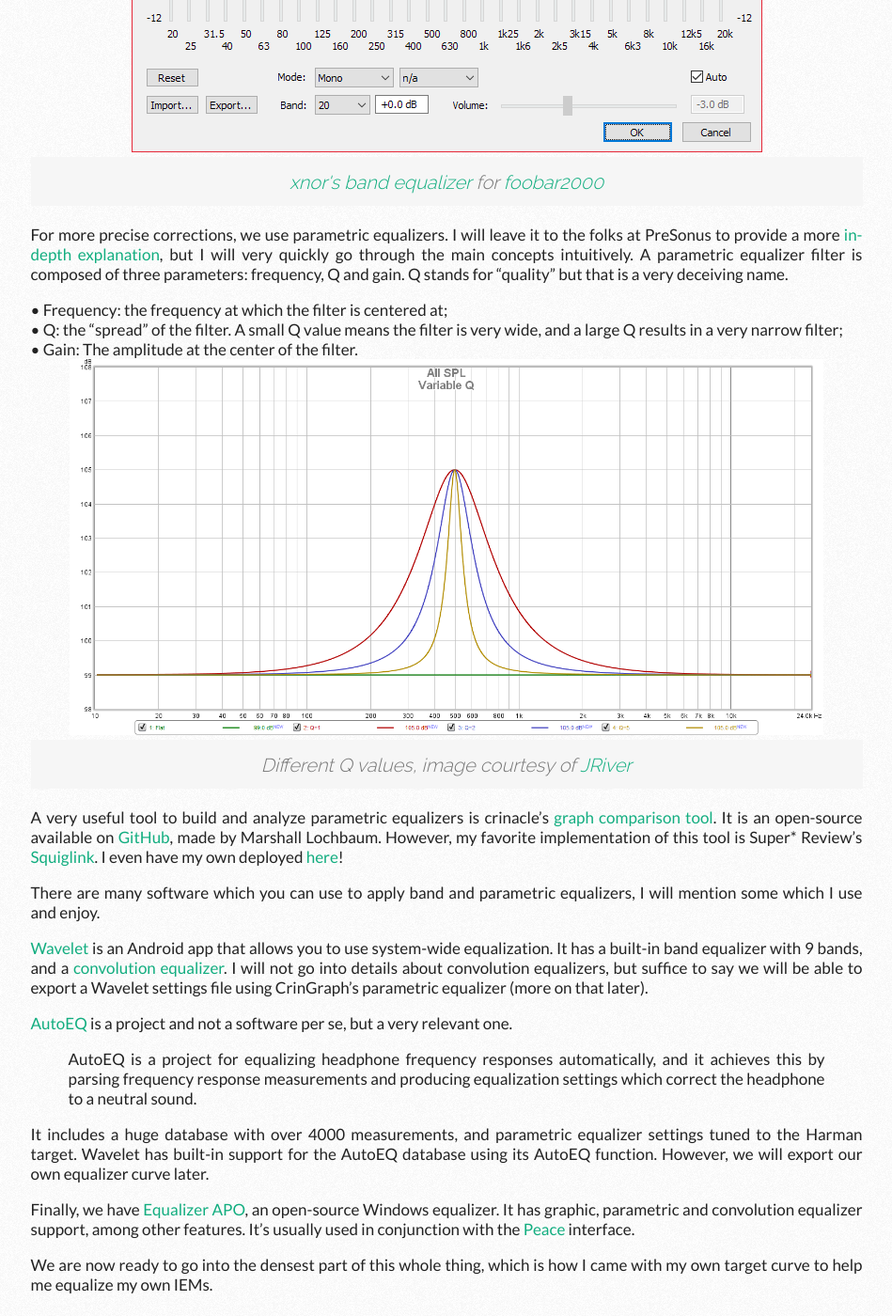
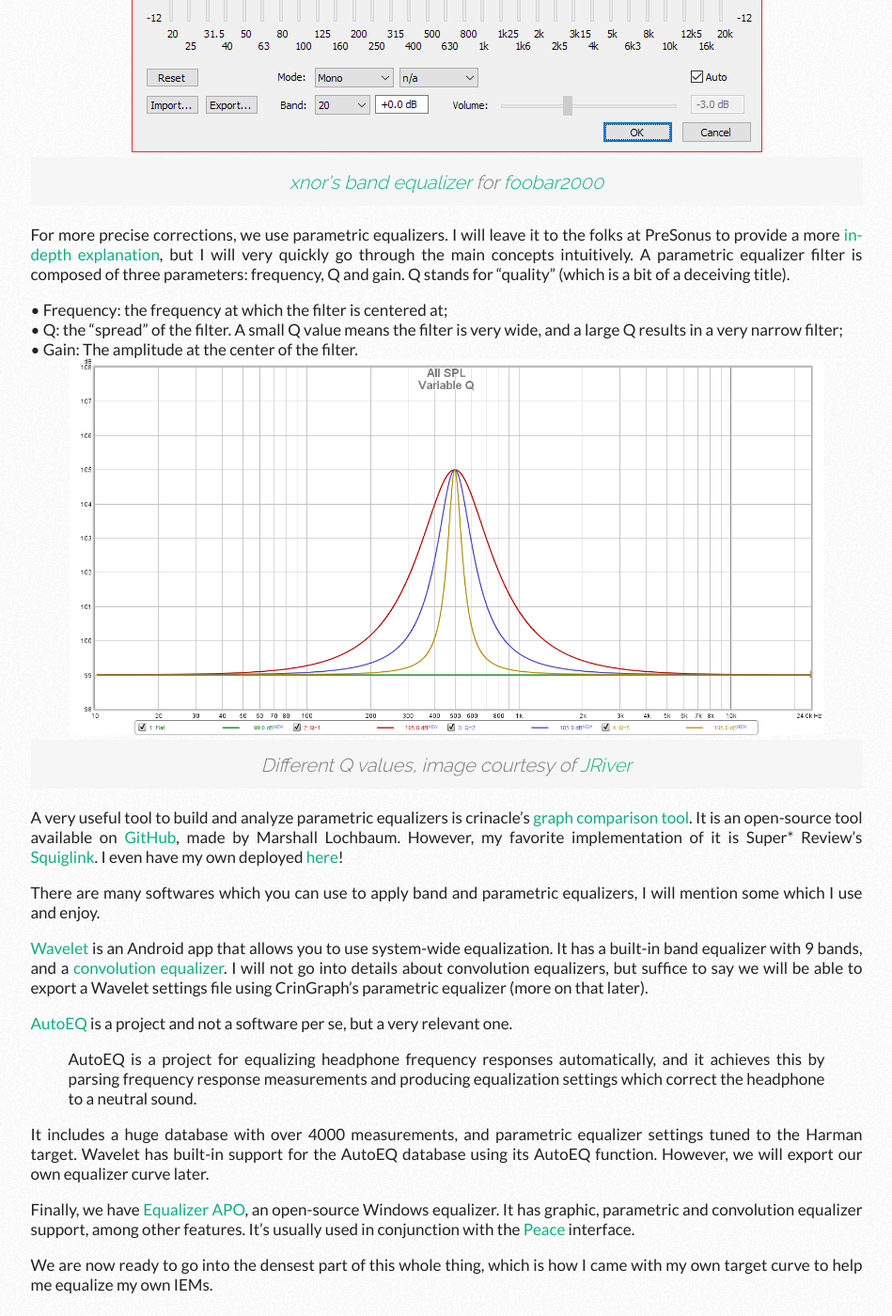
Before and after one commit to vittau/blog, a Jekyll site: the page built from _posts/2022-10-08-iem-equalization-extravaganza.markdown, in a window 1280 px wide and 1400 px high, scrolled down 4618 px. Shown: the whole window at 94% size, without its empty margins (165-1114 px from the left). Built offline with Jekyll 4.4.1, drawn with Linux system fonts in a browser that asks for light colours; nearby versions of some CDN libraries; comment, search, counter and statistics services are not loaded; a style sheet for code colours, icons or effects is not loaded; some of the changed text lies outside the part shown.

Commit message:
fixes some typos in iem eq blog post

```diff
--- a/_posts/2022-10-08-iem-equalization-extravaganza.markdown
+++ b/_posts/2022-10-08-iem-equalization-extravaganza.markdown
@@ -8,6 +8,8 @@
 location: Rio de Janeiro, Brazil
 tags: audiophile, audio, music, iem, headphone, equalizer
 ---
+
+<!-- @format -->
 
 Audiophiles see <a href="https://en.wikipedia.org/wiki/In-ear_monitor" target="_blank">In-ear monitors (IEMs)</a> as an inexpensive way into audiophilia. Sure, with the recent rise of the "<a href="https://www.makeuseof.com/what-is-chi-fi/" target="_blank">chi-fi</a>" it has never been so cheap to have access to good sound quality. Still, a certain sound signature might not be to the tastes of everyone, not to mention different ears will literally hear things differently. In such cases, one has the possibility of applying equalization to change the signature of audio hardware.
 
@@ -30,13 +32,13 @@
 
 The famous IEM reviewer crinacle has his own <a href="https://crinacle.com/2020/04/08/graphs-101-how-to-read-headphone-measurements/" target="_blank">definitions</a>, which are as follows:
 
-  - • 20Hz to 80Hz: Sub-bass;
-  - • 80Hz to 200Hz: Mid-bass;
-  - • 200Hz to 800Hz: Lower midrange;
-  - • 800Hz to 1.500Hz: Centre midrange;
-  - • 1.500Hz to 5.000Hz: Upper midrange;
-  - • 5.000Hz to 10.000Hz: Treble;
-  - • 10.000Hz+: Upper treble/"air".
+- • 20Hz to 80Hz: Sub-bass;
+- • 80Hz to 200Hz: Mid-bass;
+- • 200Hz to 800Hz: Lower midrange;
+- • 800Hz to 1.500Hz: Centre midrange;
+- • 1.500Hz to 5.000Hz: Upper midrange;
+- • 5.000Hz to 10.000Hz: Treble;
+- • 10.000Hz+: Upper treble/"air".
 
 ###### IEMs vs headphones vs speakers
 
@@ -83,7 +85,7 @@
 
 To measure the frequency response of IEMs instruments known as <a href="https://www.grasacoustics.com/products/ear-simulator/product/786-ra0402" target="_blank">couplers</a> are used. The IEM is inserted on the opening, and usually a <a href="https://en.wikipedia.org/wiki/Sine_wave" target="_blank">sine wave</a> sweep is performed on the IEM, which is then used to graph the amplitude of the sound reaching the coupler.
 
-Due to <a href="https://en.wikipedia.org/wiki/Acoustic_resonance#Resonance_of_a_tube_of_air" target="_blank">ressonances</a> inside the coupler, IEM frequency response graphs will always end up with some peaks in certain treble frequencies. For consistency, usually reviewers try to position the peak in the same place for every measured IEM, by varying insertion depth. For instance, <a href="https://www.youtube.com/c/SuperReview/" target="_blank">Super* Review</a> targets 8KHz for the ressonance peak.
+Due to <a href="https://en.wikipedia.org/wiki/Acoustic_resonance#Resonance_of_a_tube_of_air" target="_blank">ressonances</a> inside the coupler, IEM frequency response graphs will always end up with some peaks in certain treble frequencies. For consistency, usually reviewers try to position the peak in the same place for every measured IEM, by varying insertion depth. For instance, <a href="https://www.youtube.com/c/SuperReview/" target="_blank">Super\* Review</a> targets 8KHz for the ressonance peak.
 
 As such, frequency response graphs should be used with care, and its limitations have to be considered. They are most useful when used as a comparison tool between measurements taken with a consistent methodology. Frequency response graphs can be used as an aid for equalization, but one has to be mindful of such limitations, and also differences from person to person (your ear is not a GRAS coupler!), unit variance, etc...
 
@@ -103,20 +105,20 @@
     <p class="post-image-caption"><a href="https://www.foobar2000.org/components/view/foo_dsp_xgeq" target="_blank">xnor's band equalizer</a> for <a href="https://www.foobar2000.org/" target="_blank">foobar2000</a></p>
 </div>
 
-For more precise corrections, we use parametric equalizers. I will leave it to the folks at PreSonus to provide a more <a href="https://www.presonus.com/learn/technical-articles/What-Is-a-Parametric-Eq" target="_blank">in-depth explanation</a>, but I will very quickly go through the main concepts intuitively. A parametric equalizer filter is composed of three parameters: frequency, Q and gain. Q stands for "quality" but that is a very deceiving name.
+For more precise corrections, we use parametric equalizers. I will leave it to the folks at PreSonus to provide a more <a href="https://www.presonus.com/learn/technical-articles/What-Is-a-Parametric-Eq" target="_blank">in-depth explanation</a>, but I will very quickly go through the main concepts intuitively. A parametric equalizer filter is composed of three parameters: frequency, Q and gain. Q stands for "quality" (which is a bit of a deceiving title).
 
-  - • Frequency: the frequency at which the filter is centered at;
-  - • Q: the "spread" of the filter. A small Q value means the filter is very wide, and a large Q results in a very narrow filter;
-  - • Gain: The amplitude at the center of the filter.
+- • Frequency: the frequency at which the filter is centered at;
+- • Q: the "spread" of the filter. A small Q value means the filter is very wide, and a large Q results in a very narrow filter;
+- • Gain: The amplitude at the center of the filter.
 
 <div class="post-image">
     <a href="{{ site.baseurl }}/img/posts/q-values.png" target="_blank"><img src="{{ site.baseurl }}/img/posts/q-values.png"/></a>
     <p class="post-image-caption">Different Q values, image courtesy of <a href="https://wiki.jriver.com/index.php/Parametric_Equalizer" target="_blank">JRiver</a></p>
 </div>
 
-A very useful tool to build and analyze parametric equalizers is crinacle's <a href="https://crinacle.com/graphs/iems/graphtool/" target="_blank">graph comparison tool</a>. It is an open-source available on <a href="https://github.com/mlochbaum/CrinGraph" target="_blank">GitHub</a>, made by Marshall Lochbaum. However, my favorite implementation of this tool is Super* Review's <a href="https://squig.link/" target="_blank">Squiglink</a>. I even have my own deployed <a href="https://www.vitormach.dev/CrinGraph/" target="_blank">here</a>!
+A very useful tool to build and analyze parametric equalizers is crinacle's <a href="https://crinacle.com/graphs/iems/graphtool/" target="_blank">graph comparison tool</a>. It is an open-source tool available on <a href="https://github.com/mlochbaum/CrinGraph" target="_blank">GitHub</a>, made by Marshall Lochbaum. However, my favorite implementation of it is Super\* Review's <a href="https://squig.link/" target="_blank">Squiglink</a>. I even have my own deployed <a href="https://www.vitormach.dev/CrinGraph/" target="_blank">here</a>!
 
-There are many software which you can use to apply band and parametric equalizers, I will mention some which I use and enjoy.
+There are many softwares which you can use to apply band and parametric equalizers, I will mention some which I use and enjoy.
 
 <a href="https://play.google.com/store/apps/details?id=com.pittvandewitt.wavelet" target="_blank">Wavelet</a> is an Android app that allows you to use system-wide equalization. It has a built-in band equalizer with 9 bands, and a <a href="https://github.com/jaakkopasanen/AutoEq#convolution-equalizers" target="_blank">convolution equalizer</a>. I will not go into details about convolution equalizers, but suffice to say we will be able to export a Wavelet settings file using CrinGraph's parametric equalizer (more on that later).
 
@@ -132,7 +134,7 @@
 
 ##### My own target curve
 
-I'm not a huge fan of the Harman curve. It has too much bass for me, and I'm also quite sensitive to the 8KHz region, which is very prominent in the Harman curve. The new <a href="https://www.youtube.com/watch?v=RWzBw3XBn8c" target="_blank">Super 22 target curve</a> made by Super* Review is much closer to my own personal tastes, and served as the basis for my own target curve.
+I'm not a huge fan of the Harman curve. It has too much bass for me, and I'm also quite sensitive to the 8KHz region, which is very prominent in the Harman curve. The new <a href="https://www.youtube.com/watch?v=RWzBw3XBn8c" target="_blank">Super 22 target curve</a> made by Super\* Review is much closer to my own personal tastes, and served as the basis for my own target curve.
 
 <div class="post-image">
     <a href="{{ site.baseurl }}/img/posts/super22-target.png" target="_blank"><img src="{{ site.baseurl }}/img/posts/super22-target.png"/></a>
@@ -141,8 +143,8 @@
 
 The only things I have decided to change in the Super 22 curve were:
 
-  - • added slightly more sub-bass to increase the feeling of bass extension;
-  - • removed the scoop between 6~8KHz, which seems arbitrary to me personally.
+- • added slightly more sub-bass to increase the feeling of bass extension;
+- • removed the scoop between 6~8KHz, which seems arbitrary to me personally.
 
 Hence I came up with the VitorMach target:
 
@@ -157,7 +159,7 @@
 
 We're going to use <a href="https://www.roomeqwizard.com/" target="_blank">Room EQ Wizard (REW)</a> to create the target curve.
 
-Super* Review kindly provided <a href="https://docs.google.com/spreadsheets/d/165QHVUpf6eEBxxvGhIEDjkRsDVrYfZlWTu_hGEaXOmc/edit?usp=sharing" target="_blank">this spreadsheet</a> to help building the input file for REW. In the first tab ("Custom"), we will be filling in amplitude values (dB) for each relevant frequency we wish to key in. It is recommended that the 1000KHz value is kept at 100, and the other frequencies to be adjusted relative to it. You only need to fill in some of the frequencies, and when you export the target curve will be interpolate along them. Switch to the "Export" for more information on how to export the curve.
+Super\* Review kindly provided <a href="https://docs.google.com/spreadsheets/d/165QHVUpf6eEBxxvGhIEDjkRsDVrYfZlWTu_hGEaXOmc/edit?usp=sharing" target="_blank">this spreadsheet</a> to help building the input file for REW. In the first tab ("Custom"), we will be filling in amplitude values (dB) for each relevant frequency we wish to key in. It is recommended that the 1000Hz value is kept at 100, and the other frequencies to be adjusted relative to it. You only need to fill in some of the frequencies, and when you export it, the target curve will be interpolated along them. Switch to the "Export" for more information on how to export the curve.
 
 Here are the exported keypoints of my own target curve:
 
@@ -266,7 +268,6 @@
 
 In REW, go to File > Import > Import frequency response. Choose your keypoints .txt file, and you should see this:
 
-
 <div class="post-image">
     <a href="{{ site.baseurl }}/img/posts/rew-imported.png" target="_blank"><img src="{{ site.baseurl }}/img/posts/rew-imported.png"/></a>
     <p class="post-image-caption">Keypoints file imported in REW</p>
@@ -331,6 +332,7 @@
 I hope this was useful to you, and feel free to contact me using the Disqus chat below!
 
 ###### Resources
+
 - • <a href="{{ site.baseurl }}/other/Squig - Aria VitorMach.txt" target="_blank">EQ settings - Aria</a>
 - • <a href="{{ site.baseurl }}/other/Squig - Chu VitorMach.txt" target="_blank">EQ settings - Chu</a>
 - • <a href="{{ site.baseurl }}/other/Squig - Dusk VitorMach.txt" target="_blank">EQ settings - Dusk</a>
@@ -339,6 +341,8 @@
 - • <a href="{{ site.baseurl }}/other/Dusk VitorMach.txt" target="_blank">Wavelet settings - Dusk</a>
 
 ###### Update: November 13, 2022
+
 I have come with a new variant of my target curve. Visit my <a href="https://www.vitormach.dev/CrinGraph/" target="_blank">CrinGraph instance</a> to check it out.
 I also came up with an EQ for the Dusk conforming to this target. Please note that the first and last filters are shelf filters (LSQ and HSQ respectively) instead of the usual peak (PK) type.
+
 - • <a href="{{ site.baseurl }}/other/Squig - Dusk VitorMach Nov22.txt" target="_blank">EQ settings - Dusk (Nov22)</a>
```
